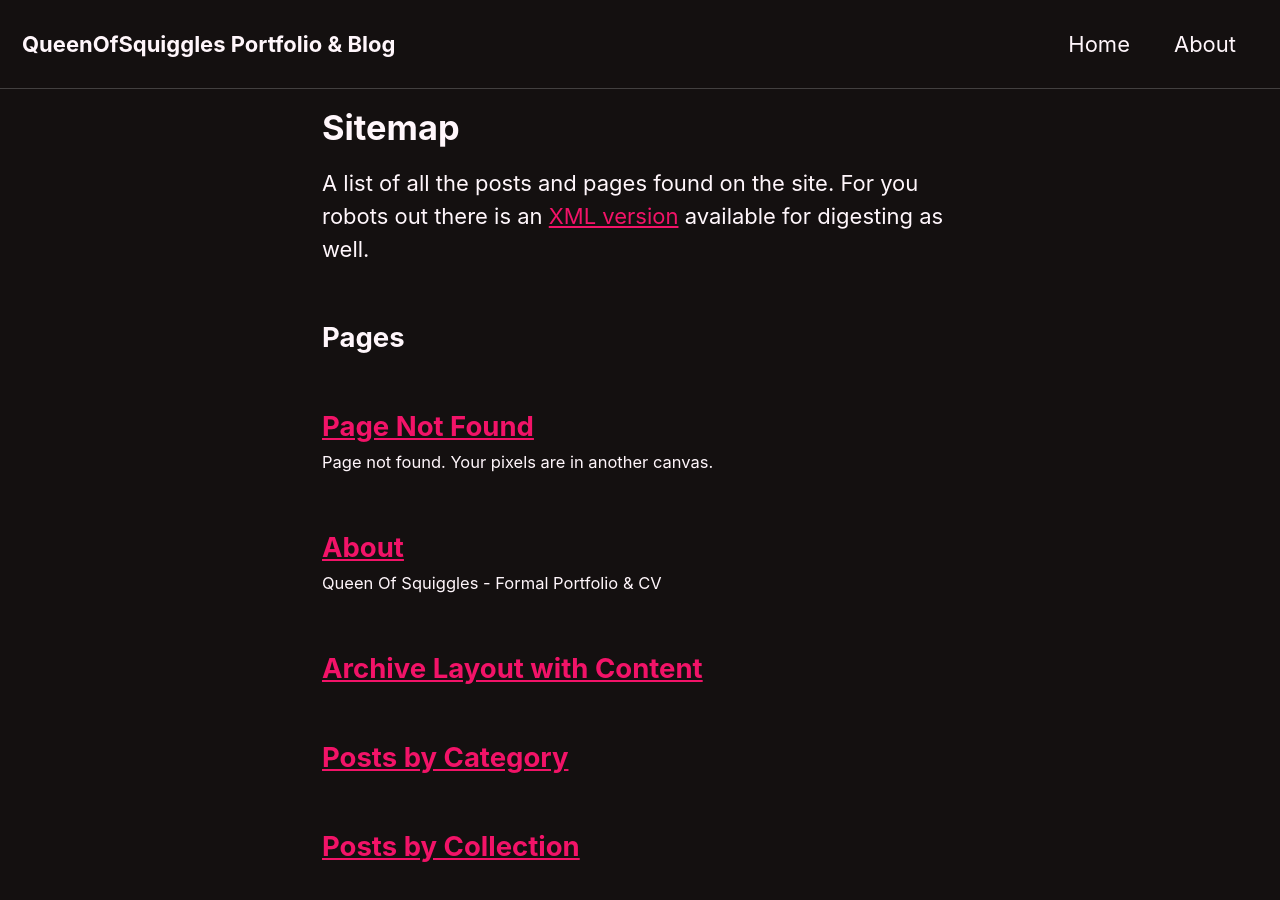
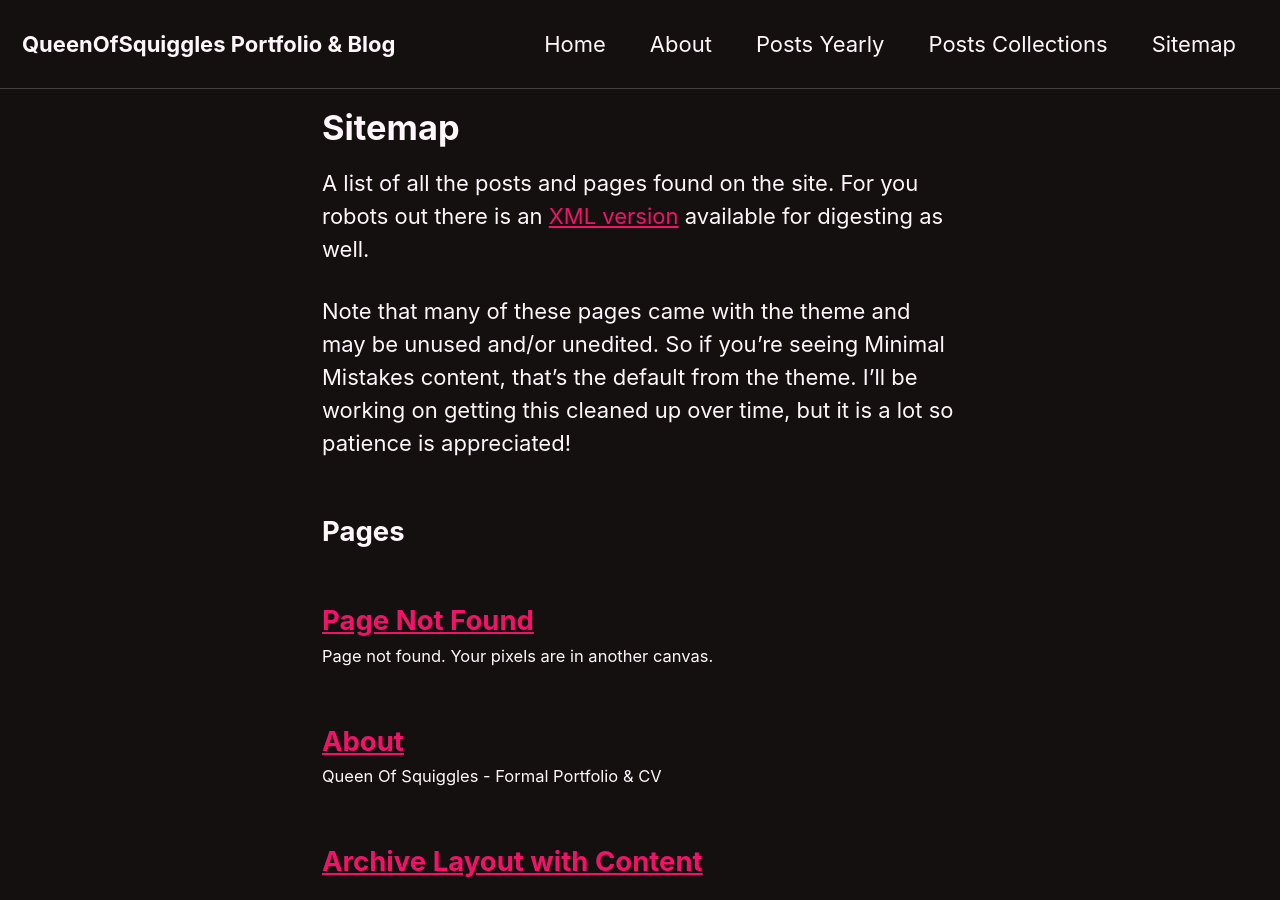
Before and after one commit to QueenOfSquiggles/queenofsquigglesweb, a Jekyll site: the page built from _pages/sitemap.md, in a window 1280 px wide and 900 px high. Built offline with Jekyll 4.4.1, drawn with Linux system fonts in a browser that asks for light colours; cached includes are drawn as plain includes.

Commit message:
Tweaked navigation and sitemap

```diff
--- a/_data/navigation.yml
+++ b/_data/navigation.yml
@@ -4,9 +4,9 @@ main:
     url: https://queenofsquiggles.github.io/
   - title: "About"
     url: https://queenofsquiggles.github.io/about/
-  # - title: "Sample Posts"
-  #   url: /year-archive/
-  # - title: "Sample Collections"
-  #   url: /collection-archive/
-  # - title: "Sitemap"
-  #   url: /sitemap/
+  - title: "Posts Yearly"
+    url: /year-archive/
+  - title: "Posts Collections"
+    url: /collection-archive/
+  - title: "Sitemap"
+    url: /sitemap/
--- a/_pages/sitemap.md
+++ b/_pages/sitemap.md
@@ -6,6 +6,8 @@ author_profile: false
 ---
 
 A list of all the posts and pages found on the site. For you robots out there is an [XML version]({{ "sitemap.xml" | relative_url }}) available for digesting as well.
+
+Note that many of these pages came with the theme and may be unused and/or unedited. So if you're seeing Minimal Mistakes content, that's the default from the theme. I'll be working on getting this cleaned up over time, but it is a lot so patience is appreciated!
 
 <h2>Pages</h2>
 {% for post in site.pages %}
```
